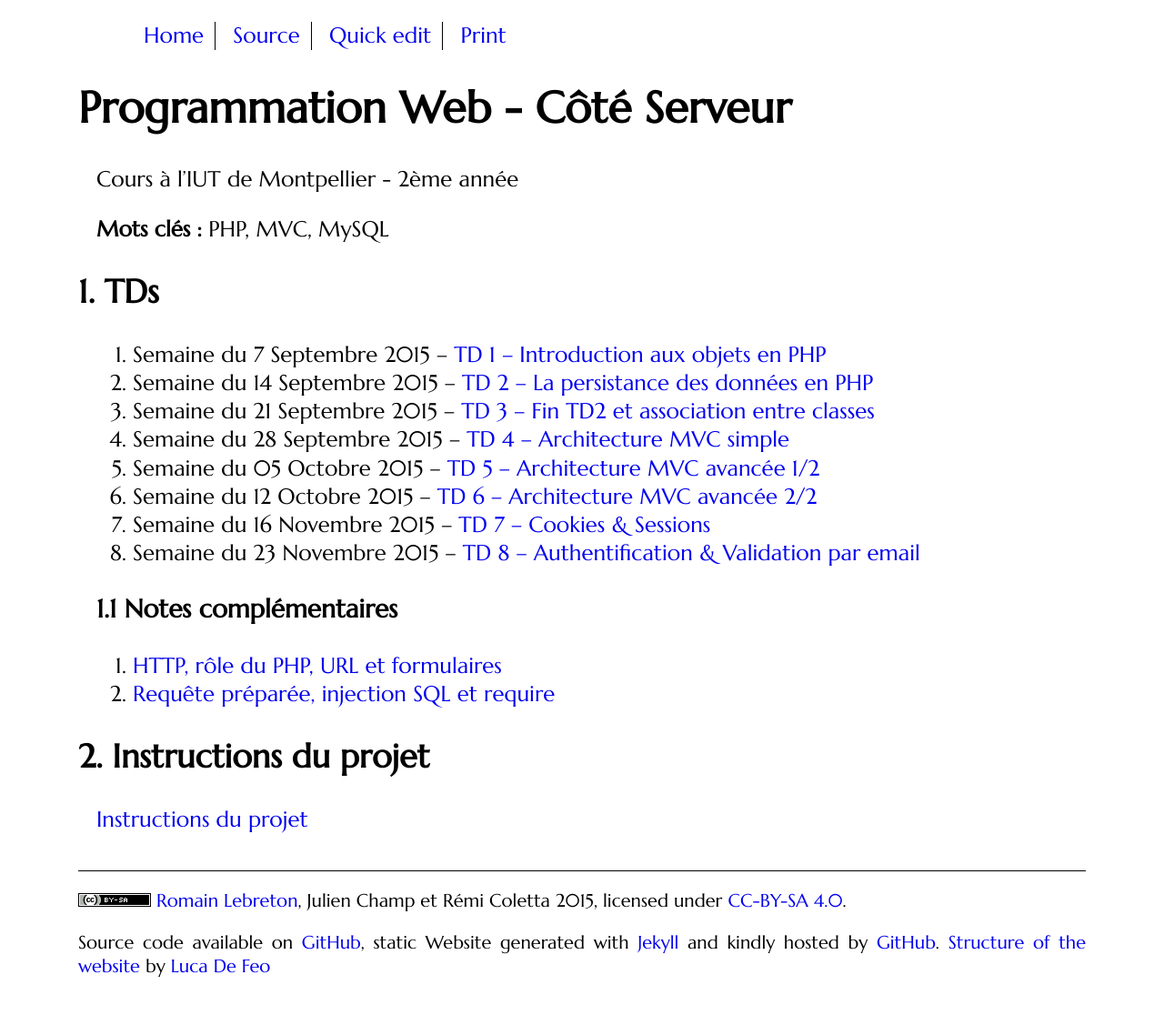
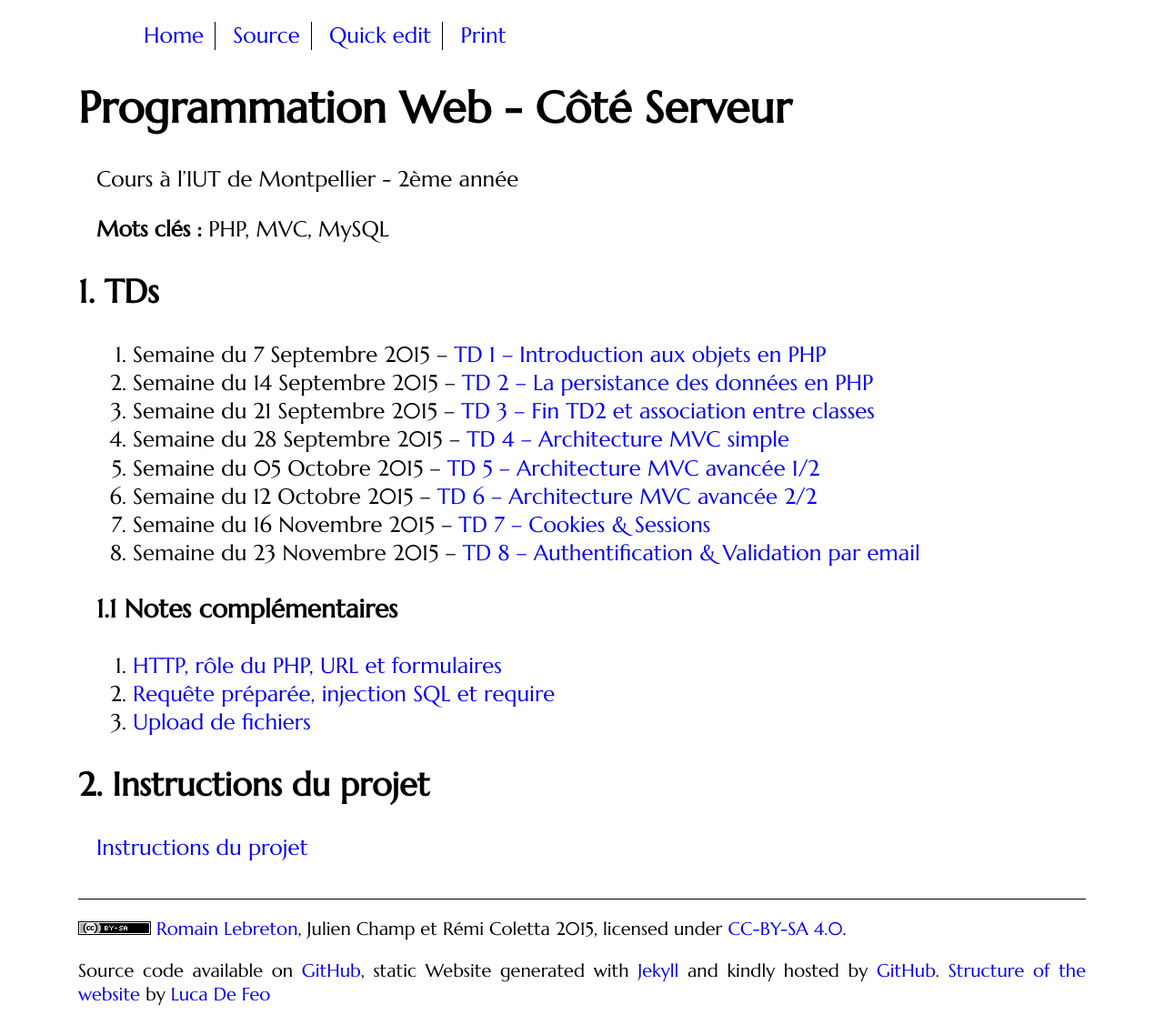
Before and after one commit to romainlebreton/R3.01-DeveloppementWeb, a Jekyll site: the page built from index.md, in a window 1280 px wide. Shown: the whole page at 91% size. Built offline with Jekyll 4.4.1, drawn with Linux system fonts in a browser that asks for light colours; some web fonts are replaced; before the commit the page ends 1096 px from its top, so only the background shows below that.

Commit message:
index tut3-complement

```diff
--- a/index.md
+++ b/index.md
@@ -24,6 +24,7 @@ Cours à l'IUT de Montpellier - 2ème année
 
 1. [HTTP, rôle du PHP, URL et formulaires]({{site.baseurl}}/assets/tut1-complement.html)
 2. [Requête préparée, injection SQL et require]({{site.baseurl}}/assets/tut2-complement.html)
+3. [Upload de fichiers]({{site.baseurl}}/assets/tut3-complement.html)
 
 ## Instructions du projet
 
```
